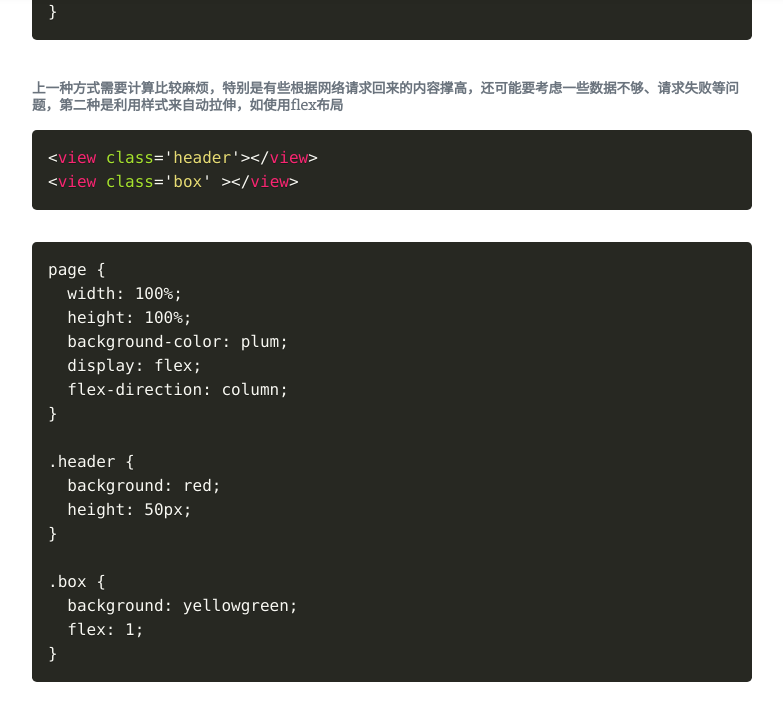
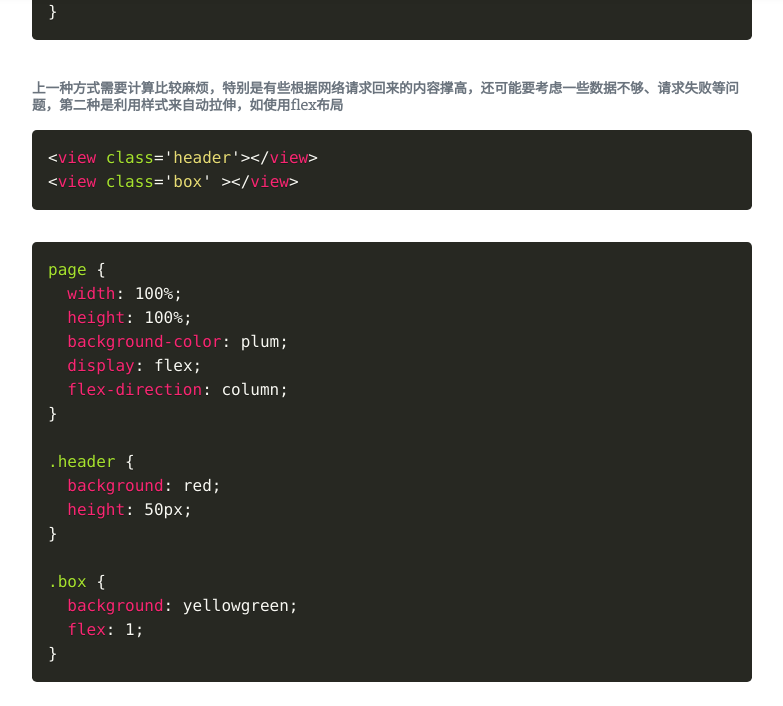
Before and after one commit to shmchen/shmchen.github.io, a Jekyll site: the page built from _posts/2018-12-07-小程序scroll-view动态设置高度问题.md, in a window 1280 px wide and 900 px high, scrolled down 1710 px, cut to the strip 0-706 px from the top of the window. Shown: the whole strip, without its empty margins (248-1031 px from the left). Built offline with Jekyll 4.4.1, drawn with Linux system fonts in a browser that asks for light colours; nearby versions of some CDN libraries; a style sheet for code colours, icons or effects is not loaded.

Commit message:
更新文章

````diff
--- a/_posts/2018-12-07-小程序scroll-view动态设置高度问题.md
+++ b/_posts/2018-12-07-小程序scroll-view动态设置高度问题.md
@@ -65,11 +65,12 @@ page {
 ```
 
 ###### 上一种方式需要计算比较麻烦，特别是有些根据网络请求回来的内容撑高，还可能要考虑一些数据不够、请求失败等问题，第二种是利用样式来自动拉伸，如使用flex布局
+
 ```html
 <view class='header'></view>
 <view class='box' ></view>
 ```
-```
+```css
 page {
   width: 100%;
   height: 100%;
````
